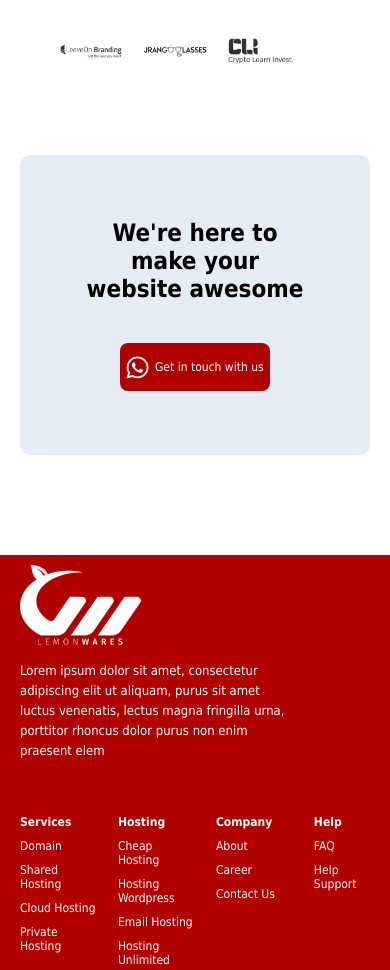
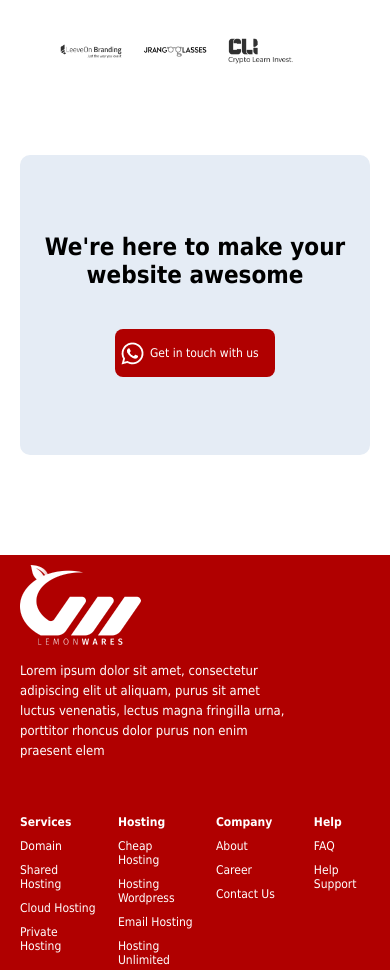
Before and after one commit to Abbeythetechguy/hosting-responsive, a plain HTML site: page index.html in a window 390 px wide. Shown: the part 5343-6313 px from the top of the page. Drawn offline with Linux system fonts and the light colour scheme.

Commit message:
modified changes

```diff
--- a/style.scss
+++ b/style.scss
@@ -3201,7 +3201,7 @@ body {
 
                 h1 {
                     font-size: 24px;
-                    width: 224px;
+                    width: 320px;
                     text-align: center;
 
                 }
@@ -3209,7 +3209,7 @@ body {
                 .hero-button {
                     text-decoration: none;
                     margin-top: 40px;
-                    width: 150px;
+                    width: 160px;
                     height: 48px;
                     // display: inline-block;
                     border-radius: 8px;
```
Also changed, not shown: style.css.
